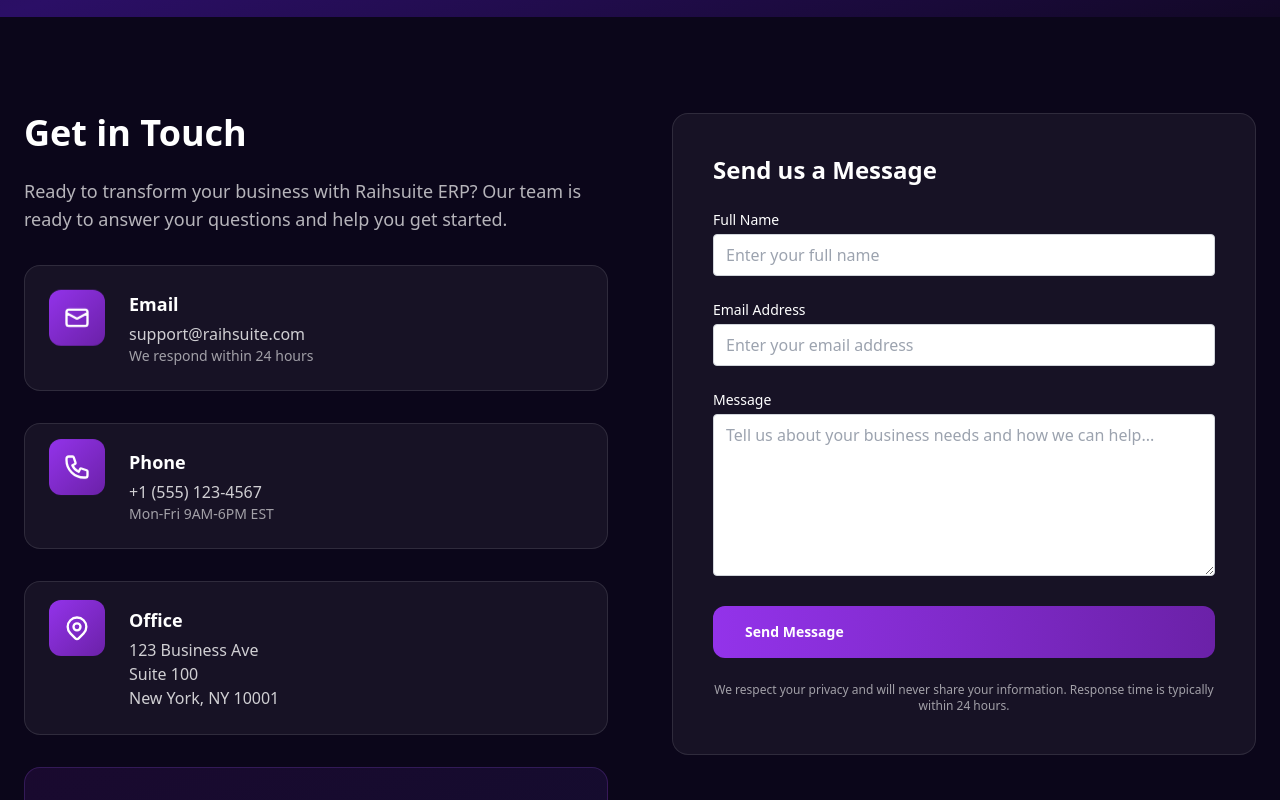
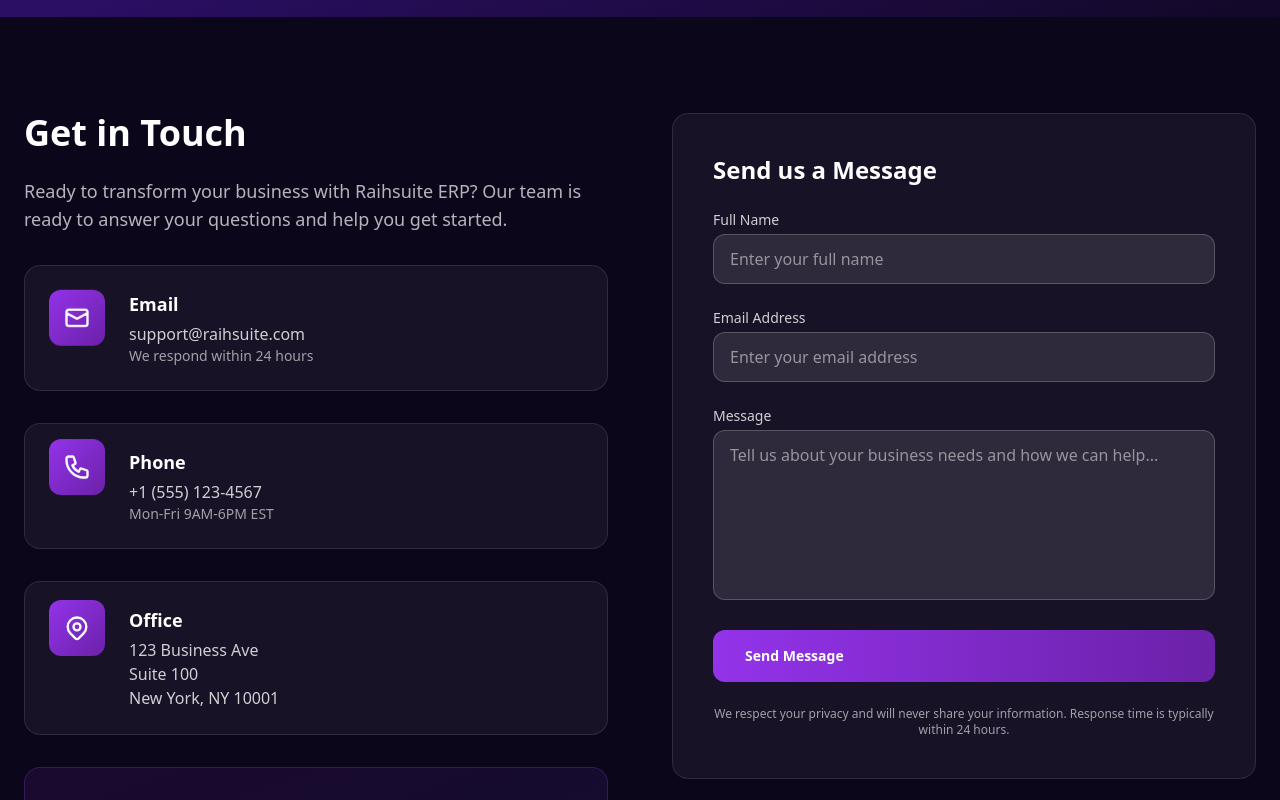
Before and after one commit to raihsoft/raihsuite-website, a Next.js app: page /contact in a window 1280 px wide. Shown: the part 549-1349 px from the top of the page. Built offline with nearby package versions, Linux system fonts and the light colour scheme.

Commit message:
new changes

```diff
--- a/src/app/contact/page.tsx
+++ b/src/app/contact/page.tsx
@@ -68,7 +68,7 @@
           </h1>
 
           <p className="mt-6 text-lg text-white/70 max-w-2xl mx-auto animate-slide-up animate-stagger-2">
-            Have questions about Raihsuite ERP? We're here to help you streamline your business operations.
+            Have questions about Raihsuite ERP? We&apos;re here to help you streamline your business operations.
           </p>
         </div>
       </section>
--- a/src/app/page.tsx
+++ b/src/app/page.tsx
@@ -1,5 +1,3 @@
-import Button from "@/components/ui/Button";
-
 export default function HomePage() {
   return (
     <div className="bg-[#0b061a] text-white">
@@ -119,6 +117,7 @@
           <div className="animate-slide-in-right">
             <img
               src="https://media.raihsuite.com/RS0001/web/original-7d8eb6bcb45c0d53f109bddc510ff04e.webp"
+              alt="Raihsuite ERP dashboard interface showing business analytics and management tools"
               className="rounded-3xl shadow-2xl border border-white/10 hover:shadow-purple-500/25 transition-all duration-500 hover:scale-105 animate-float"
             />
           </div>
--- a/src/components/feedback/Alert.tsx
+++ b/src/components/feedback/Alert.tsx
@@ -7,12 +7,12 @@
   type: 'success' | 'error' | 'info' | 'warning';
   message: string;
 }) {
-  const base = 'px-4 py-3 rounded text-sm';
+  const base = 'px-4 py-3 rounded-xl text-sm backdrop-blur-sm';
   const styles: Record<string, string> = {
-    success: 'bg-green-100 text-green-800 border border-green-200',
-    error: 'bg-red-100 text-red-800 border border-red-200',
-    info: 'bg-blue-100 text-blue-800 border border-blue-200',
-    warning: 'bg-yellow-100 text-yellow-800 border border-yellow-200'
+    success: 'bg-green-500/20 text-green-400 border border-green-500/30',
+    error: 'bg-red-500/20 text-red-400 border border-red-500/30',
+    info: 'bg-blue-500/20 text-blue-400 border border-blue-500/30',
+    warning: 'bg-yellow-500/20 text-yellow-400 border border-yellow-500/30'
   };
   return <div className={clsx(base, styles[type])}>{message}</div>;
 }
--- a/src/components/form/TextArea.tsx
+++ b/src/components/form/TextArea.tsx
@@ -10,7 +10,7 @@
   const fieldId = id || rest.name;
   return (
     <div className="space-y-1">
-      <label htmlFor={fieldId} className="block text-sm font-medium">
+      <label htmlFor={fieldId} className="block text-sm font-medium text-white/80">
         {label}
       </label>
       <textarea
@@ -19,14 +19,14 @@
         aria-invalid={!!error}
         aria-describedby={error ? `${fieldId}-error` : undefined}
         className={clsx(
-          'w-full px-3 py-2 rounded border border-gray-300 focus:ring-2 focus:ring-brand-light focus:outline-none',
-          error && 'border-red-500',
+          'w-full px-4 py-3 bg-white/10 border border-white/20 rounded-xl text-white placeholder-white/50 focus:outline-none focus:ring-2 focus:ring-purple-500 focus:border-transparent transition-all duration-200 resize-none',
+          error && 'border-red-500/50',
           className
         )}
         {...rest}
       />
       {error && (
-        <p id={`${fieldId}-error`} role="alert" className="text-xs text-red-600">
+        <p id={`${fieldId}-error`} role="alert" className="text-xs text-red-400">
           {error}
         </p>
       )}
--- a/src/components/form/TextField.tsx
+++ b/src/components/form/TextField.tsx
@@ -10,7 +10,7 @@
   const fieldId = id || rest.name;
   return (
     <div className="space-y-1">
-      <label htmlFor={fieldId} className="block text-sm font-medium">
+      <label htmlFor={fieldId} className="block text-sm font-medium text-white/80">
         {label}
       </label>
       <input
@@ -19,14 +19,14 @@
         aria-invalid={!!error}
         aria-describedby={error ? `${fieldId}-error` : undefined}
         className={clsx(
-          'w-full px-3 py-2 rounded border border-gray-300 focus:ring-2 focus:ring-brand-light focus:outline-none',
-          error && 'border-red-500',
+          'w-full px-4 py-3 bg-white/10 border border-white/20 rounded-xl text-white placeholder-white/50 focus:outline-none focus:ring-2 focus:ring-purple-500 focus:border-transparent transition-all duration-200',
+          error && 'border-red-500/50',
           className
         )}
         {...rest}
       />
       {error && (
-        <p id={`${fieldId}-error`} role="alert" className="text-xs text-red-600">
+        <p id={`${fieldId}-error`} role="alert" className="text-xs text-red-400">
           {error}
         </p>
       )}
```
